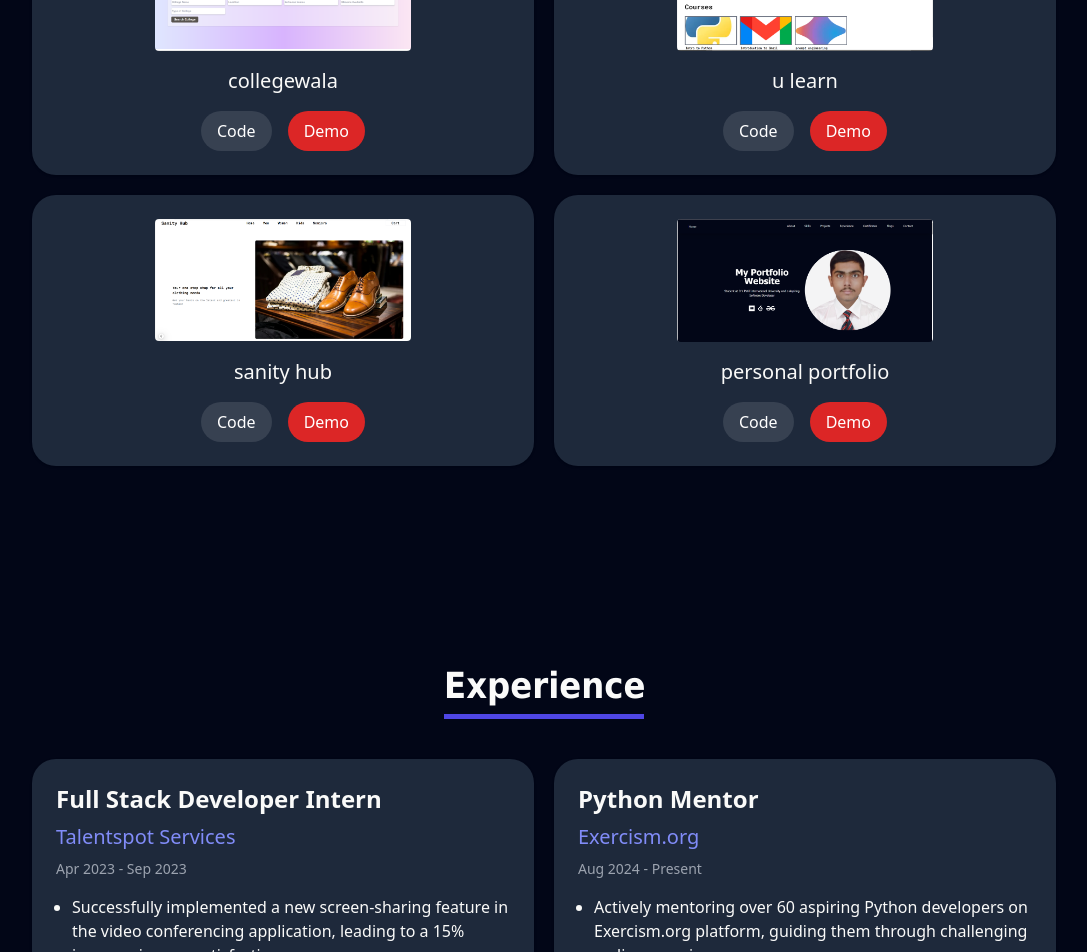
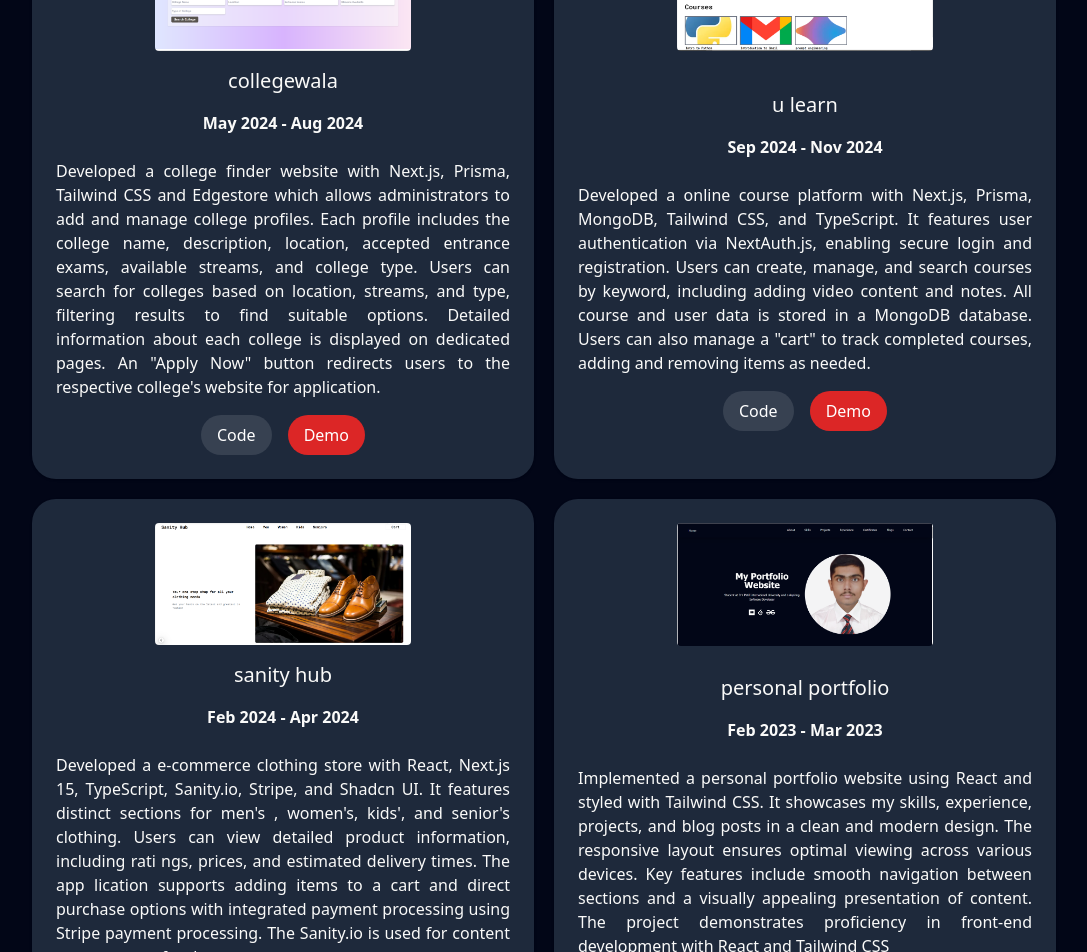
Before and after one commit to chaitanya985/personal-portfolio-project, a React (Create React App) app: page / in a window 1280 px wide. Shown: the part 2380-3332 px from the top of the page, without its empty margins (96-1183 px from the left). Built offline with nearby package versions, Linux system fonts and the light colour scheme.

Commit message:
personal-portfolio-project

```diff
--- a/src/components/Projects.js
+++ b/src/components/Projects.js
@@ -17,10 +17,20 @@ export default function Projects() {
             <h2 className="text-xl text-center text-stone-50">
               collegewala
             </h2>
-            {/* <p className="text-stone-50 text-justify">
-              This is a project built on react which tracks your progess in dsa
-              and stores that in the local storage.
-            </p> */}
+            {<p className="text-stone-50 text-justify">
+              <p className="text-stone-50 text-center font-bold">May 2024 - Aug 2024</p><br/>
+              Developed a college finder website with Next.js,
+              Prisma, Tailwind CSS and Edgestore which allows
+              administrators to add and manage college profiles.
+              Each profile includes the college name, description,
+              location, accepted entrance exams, available streams,
+              and college type. Users can search for colleges based
+              on location, streams, and type, filtering results to
+              find suitable options. Detailed information about
+              each college is displayed on dedicated pages. An "Apply Now"
+              button redirects users to the respective college's website
+              for application.
+            </p>}
             <div className="flex gap-4 justify-center">
               {/* <a href="https://your-demo-url.vercel.app"
                  className="px-4 py-2 bg-indigo-600 text-white rounded-full hover:bg-indigo-700 transition">
@@ -51,10 +61,19 @@ export default function Projects() {
             <h2 className="text-xl text-center text-stone-50">
               u learn
             </h2>
-            {/* <p className="text-stone-50 text-justify">
-              This is a project built on react which tracks your progess in dsa
-              and stores that in the local storage.
-            </p> */}
+            {<p className="text-stone-50 text-justify">
+              <p className="text-stone-50 text-center font-bold">Sep 2024 - Nov 2024</p><br/>
+              Developed a online course platform with
+              Next.js, Prisma, MongoDB, Tailwind CSS,
+              and TypeScript. It features user authentication
+              via NextAuth.js, enabling secure login and
+              registration. Users can create, manage, and
+              search courses by keyword, including adding
+              video content and notes. All course and user
+              data is stored in a MongoDB database. Users
+               can also manage a "cart" to track completed
+               courses, adding and removing items as needed.
+            </p>}
             <div className="flex gap-4 justify-center">
               {/* <a href="https://your-demo-url.vercel.app"
                  className="px-4 py-2 bg-indigo-600 text-white rounded-full hover:bg-indigo-700 transition">
@@ -85,10 +104,19 @@ export default function Projects() {
             <h2 className="text-xl text-center text-stone-50">
               sanity hub
             </h2>
-            {/* <p className="text-stone-50 text-justify">
-              This is a project built on react which tracks your progess in dsa
-              and stores that in the local storage.
-            </p> */}
+            {<p className="text-stone-50 text-justify">
+              <p className="text-stone-50 text-center font-bold">Feb 2024 - Apr 2024</p><br/>
+              Developed a e-commerce clothing store with React,
+              Next.js 15, TypeScript, Sanity.io, Stripe, and
+              Shadcn UI. It features distinct sections for men's
+              , women's, kids', and senior's clothing. Users can
+              view detailed product information, including rati
+              ngs, prices, and estimated delivery times. The app
+              lication supports adding items to a cart and direct
+              purchase options with integrated payment processing
+              using Stripe payment processing. The Sanity.io is
+              used for content management for the store.
+            </p>}
             <div className="flex gap-4 justify-center">
               {/* <a href="https://your-demo-url.vercel.app"
                  className="px-4 py-2 bg-indigo-600 text-white rounded-full hover:bg-indigo-700 transition">
@@ -119,10 +147,18 @@ export default function Projects() {
             <h2 className="text-xl text-center text-stone-50">
               personal portfolio
             </h2>
-            {/* <p className="text-stone-50 text-justify">
-              This is a project built on react which tracks your progess in dsa
-              and stores that in the local storage.
-            </p> */}
+            {<p className="text-stone-50 text-justify">
+              <p className="text-stone-50 text-center font-bold">Feb 2023 - Mar 2023</p><br/>
+              Implemented a personal portfolio website using React
+              and styled with Tailwind CSS. It showcases my skills,
+              experience, projects, and blog posts in a clean and
+              modern design. The responsive layout ensures optimal
+              viewing across various devices. Key features include
+              smooth navigation between sections and a visually
+              appealing presentation of content. The project
+              demonstrates proficiency in front-end development
+              with React and Tailwind CSS
+            </p>}
             <div className="flex gap-4 justify-center">
               {/* <a href="https://your-demo-url.vercel.app"
                  className="px-4 py-2 bg-indigo-600 text-white rounded-full hover:bg-indigo-700 transition">
```
